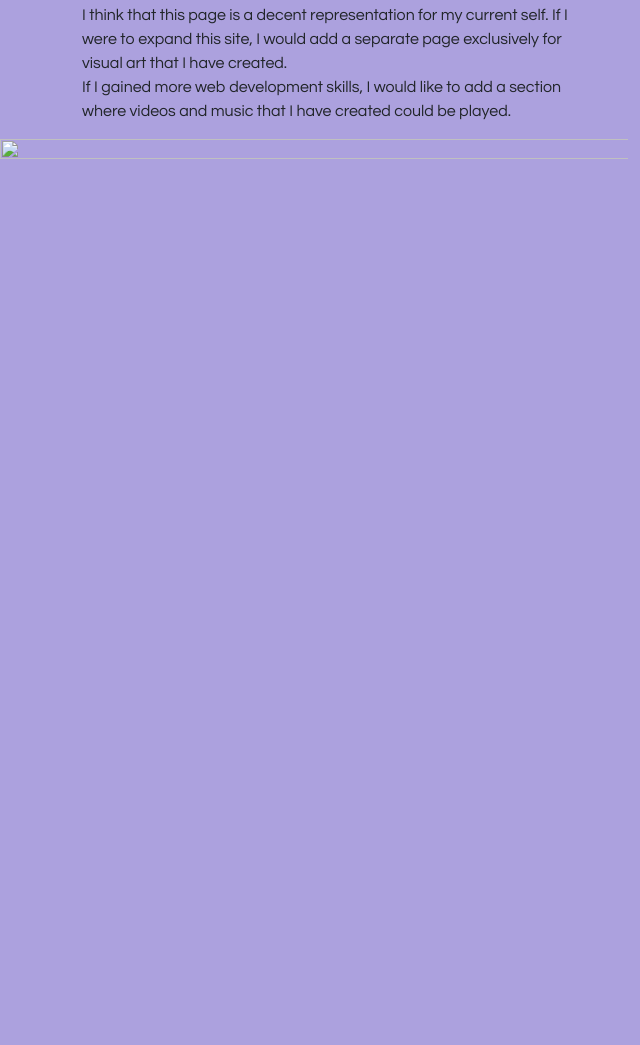
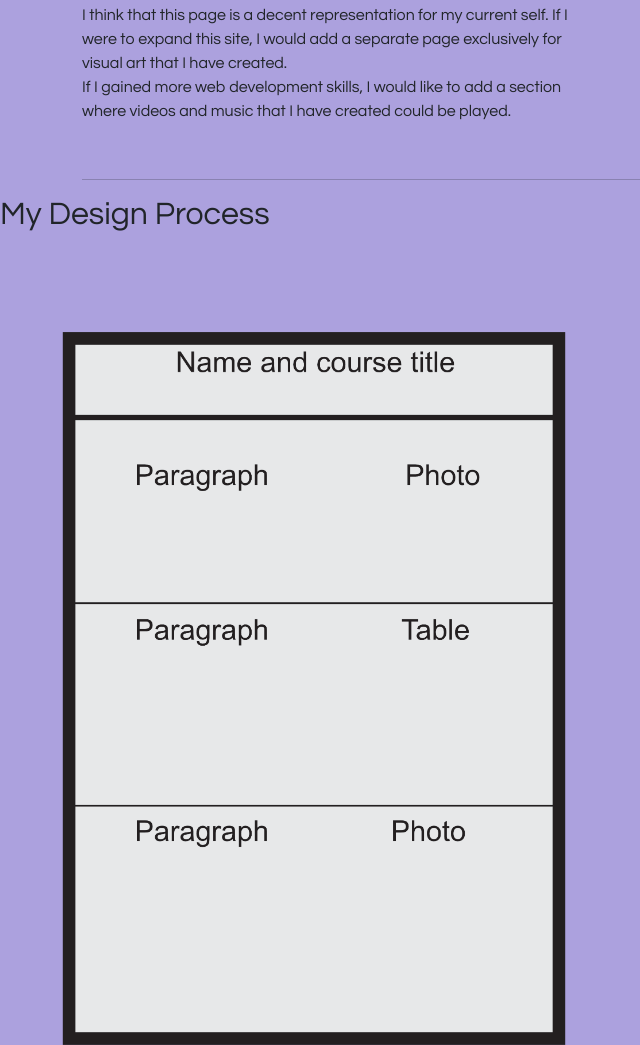
Before and after one commit to RhysJones010/rhys.github.io, a plain HTML site: page index.html in a window 1280 px wide. Shown: the part 1552-2597 px from the top of the page, without its empty margins (0-640 px from the left). Drawn offline with nearby package versions, Linux system fonts and the light colour scheme.

Commit message:
Update index.html

```diff
--- a/index.html
+++ b/index.html
@@ -108,10 +108,13 @@
                 I think that this page is a decent representation for my current self. If I were to expand this site, I would add a separate page exclusively for visual art that I have created.<br>
                 If I gained more web development skills, I would like to add a section where videos and music that I have created could be played.
             </p>
+            <br>
+            <hr>
         </div>
         <div class = "row">
             <div class = "col-6">
-                <img class="img-fluid" src="images/design process.jpeg" width="1750" height="2480" style= scale:%50>
+                <h2>My Design Process</h2>
+                <img class="img-fluid" src="images/design process.png" width="1750" height="2480" style= "scale:80%">
             </div>
         </div>
 
```
